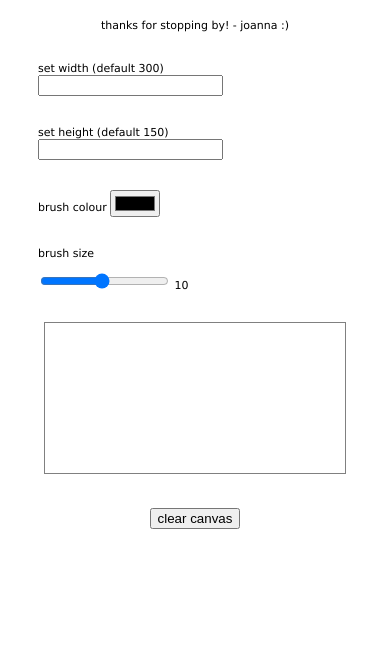
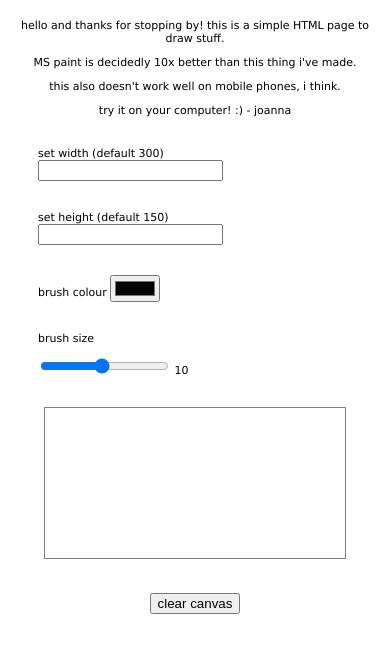
Before and after one commit to joanna-lim/whiteboard, a plain HTML site: page index.html in a window 390 px wide. Shown: the part 100-752 px from the top of the page. Drawn offline with Linux system fonts and the light colour scheme.

```diff
--- a/index.html
+++ b/index.html
@@ -5,7 +5,10 @@
 </head>
 <body>
     <h1> interactive whiteboard! </h1>
-    <p class = "p1"> thanks for stopping by! - joanna :) </p>
+    <p class = "p1"> hello and thanks for stopping by! this is a simple HTML page to draw stuff. </p>
+    <p class = "p1"> MS paint is decidedly 10x better than this thing i've made. </p>
+    <p class = "p1"> this also doesn't work well on mobile phones, i think. </p>
+    <p class = "p1"> try it on your computer! :)  - joanna </p>
     <div>
         <p> set width (default 300) <input type="text" onchange="setWidth(this.value)"> </p>
     </div>
```
